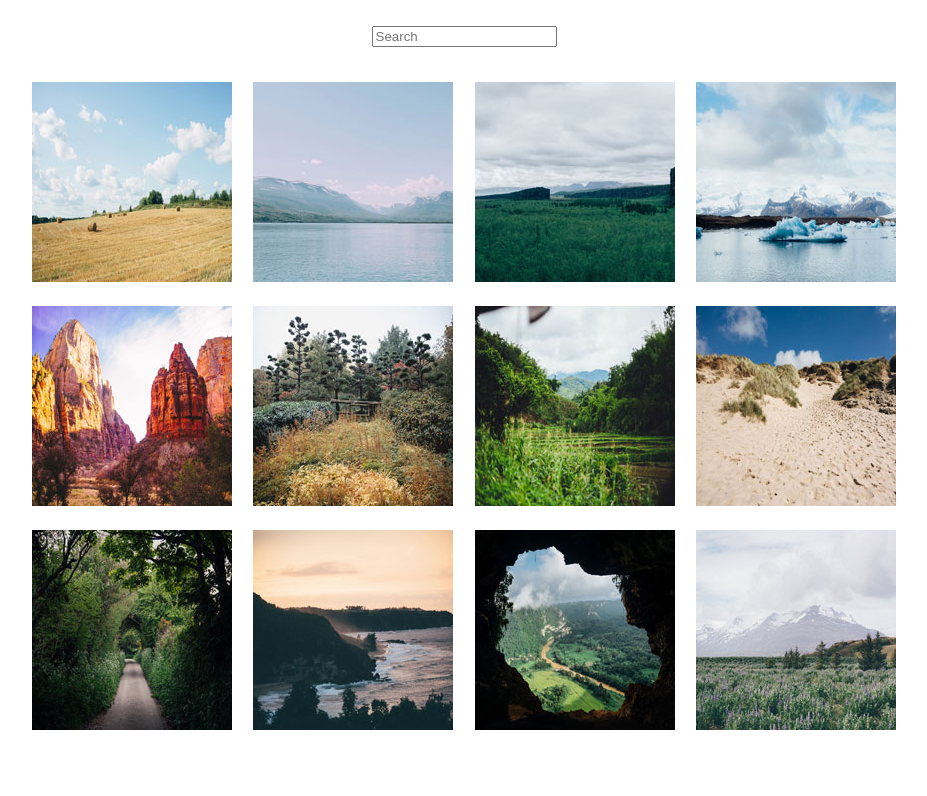
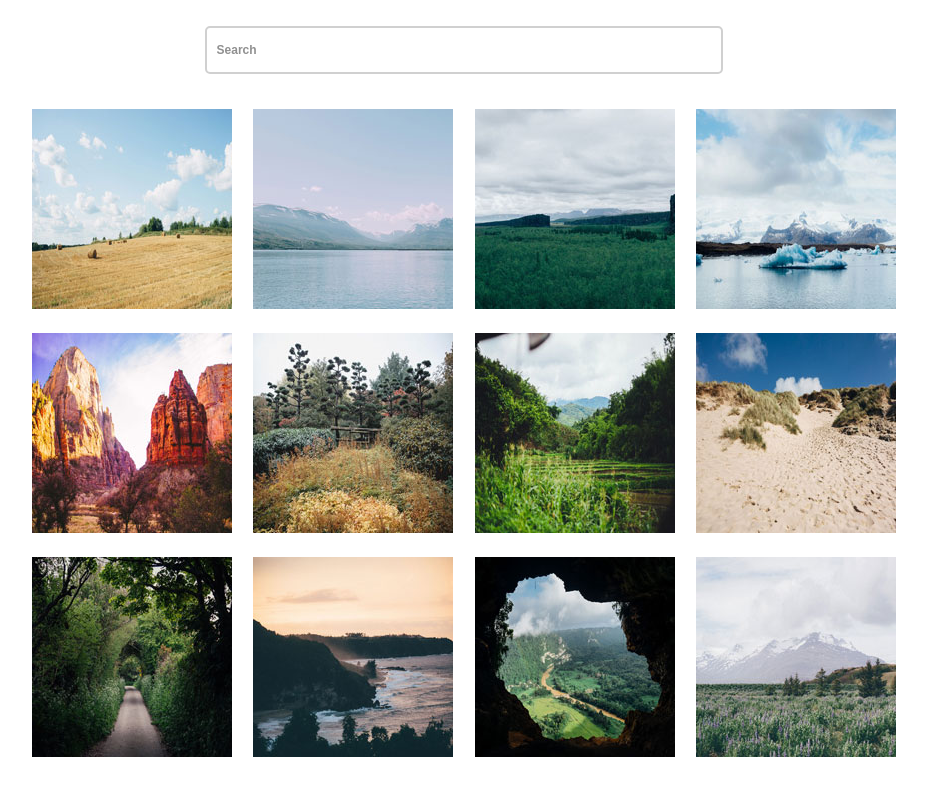
Before and after one commit to DraganaBegojev/Project-5, a plain HTML site: page index.html in a window 1280 px wide. Shown: the whole page, without its empty margins (176-1103 px from the left). Drawn offline with Linux system fonts and the light colour scheme.

Commit message:
search box css
styling search box

```diff
--- a/css/styles.css
+++ b/css/styles.css
@@ -14,3 +14,13 @@
    grid-template-columns: repeat(auto-fit, minmax(200px, 1fr));
    grid-gap: 20px;
 }
+
+input#imageSearch {
+    min-width: 60%;
+    padding: 15px 10px;
+    font-size: 12px;
+    font-weight: 600;
+    opacity: 0.8;
+    border: solid 2px #c5c5c5;
+    border-radius: 5px;
+}
```
